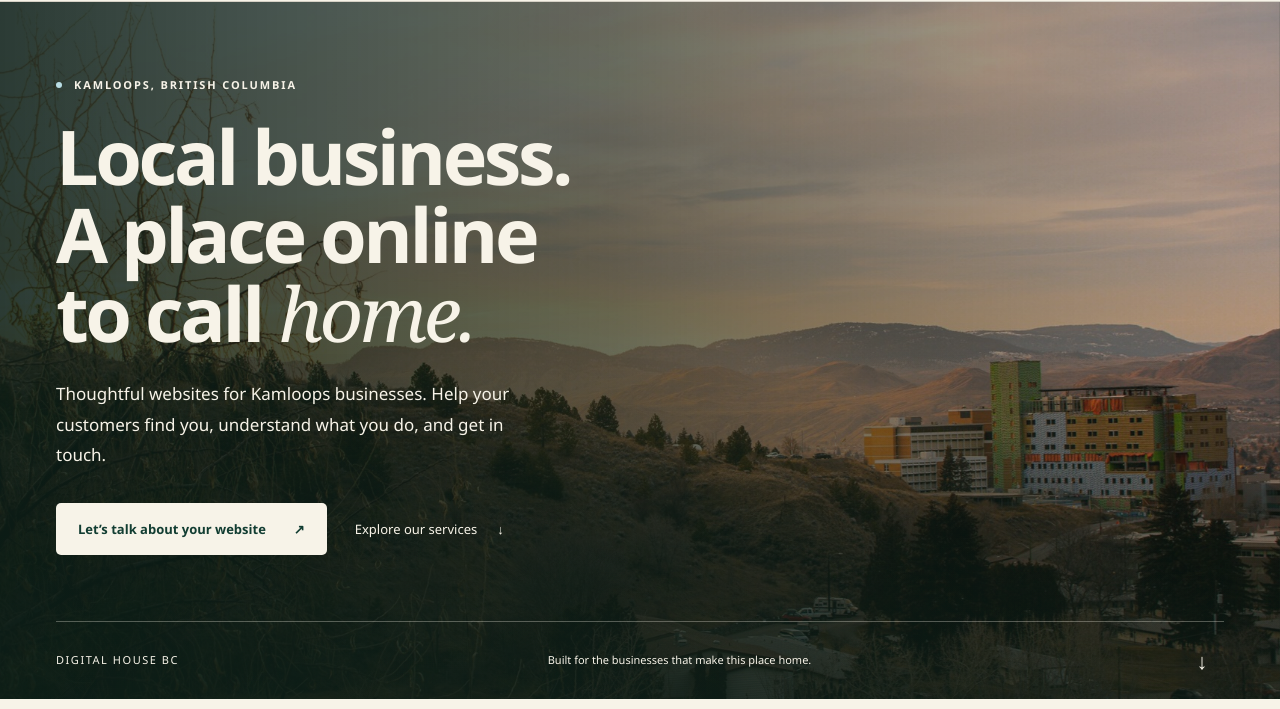
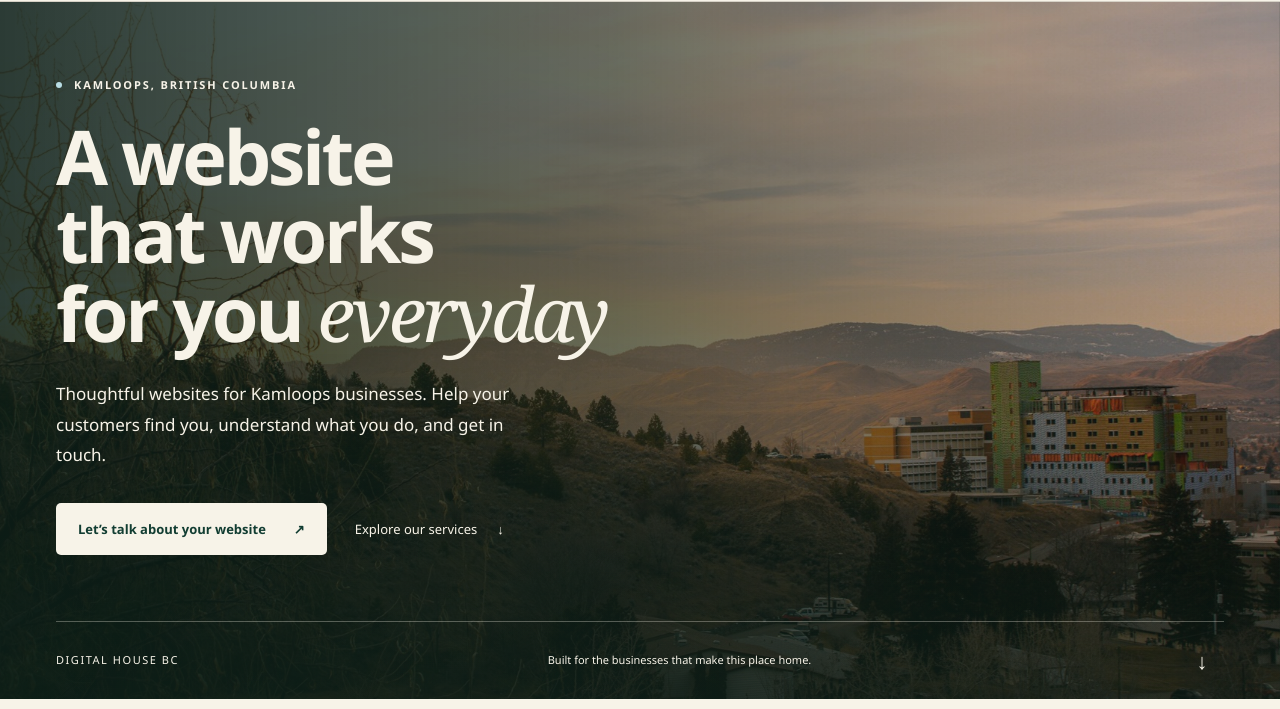
Before and after one commit to rpugh10/Digital_House_BC_Website, a plain HTML site: page html/index.html in a window 1280 px wide. Shown: the part 91-800 px from the top of the page. Drawn offline with Linux system fonts and the light colour scheme.

Commit message:
Changed slogan

```diff
--- a/html/index.html
+++ b/html/index.html
@@ -53,7 +53,7 @@
         />
         <div class="container hero-content">
           <p class="eyebrow light"><span></span> KAMLOOPS, BRITISH COLUMBIA</p>
-          <h1 id="hero-title">Local business.<br />A place online<br />to call <em>home.</em></h1>
+          <h1 id="hero-title">A website<br />that works<br />for you <em>everyday</em></h1>
           <p>
             Thoughtful websites for Kamloops businesses. Help your customers find you, understand
             what you do, and get in touch.
```
